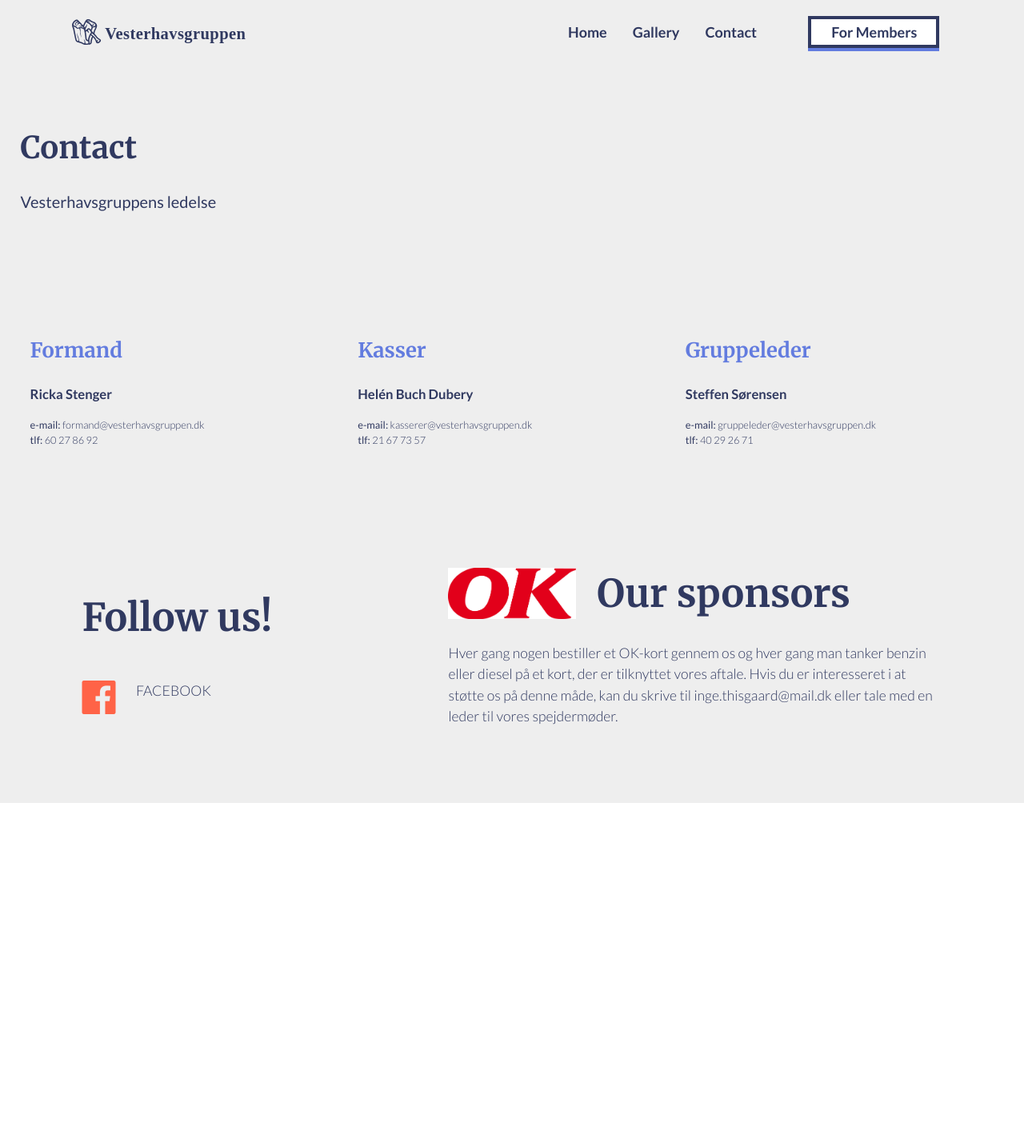
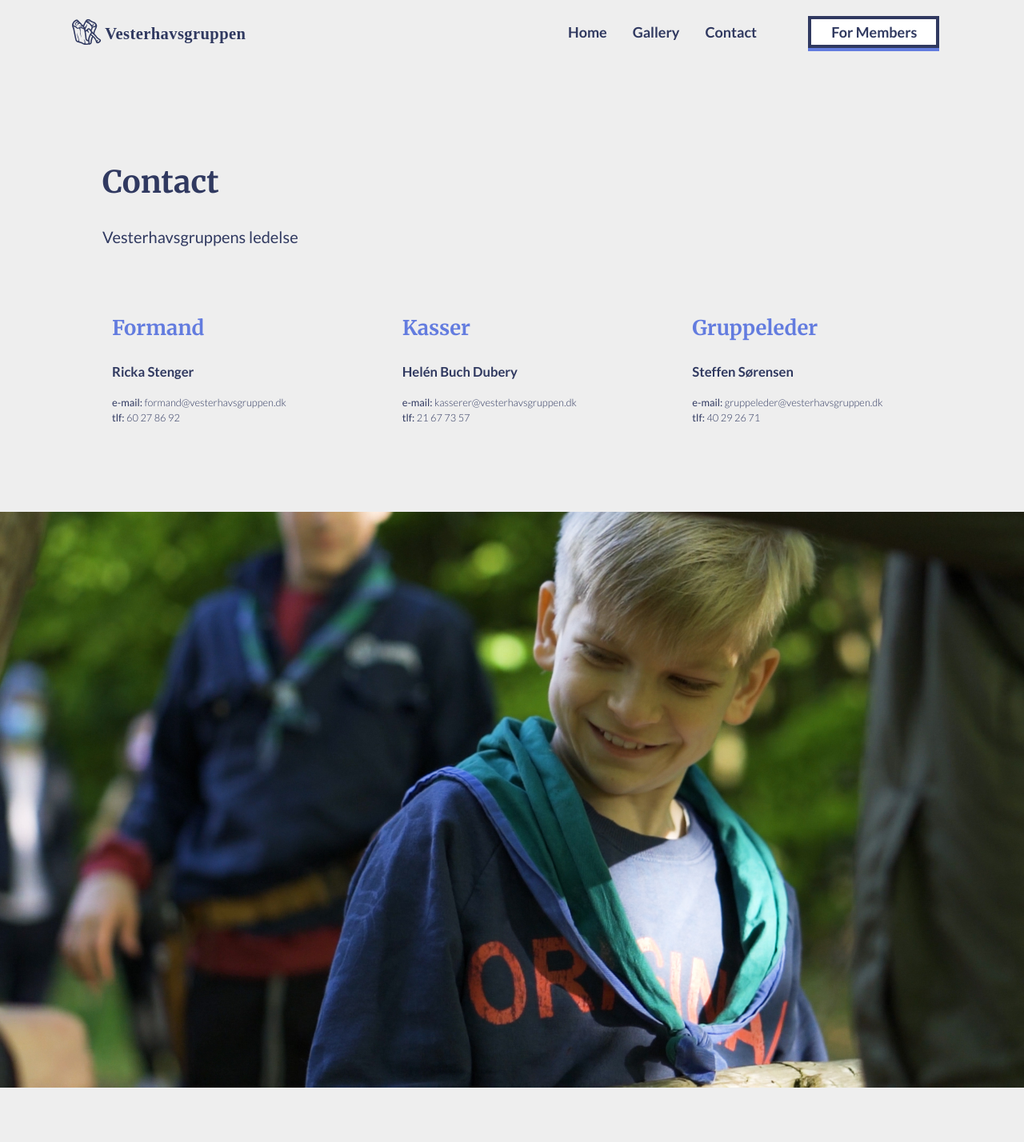
Before and after one commit to dzsozef13/Vesterhavsgruppen, a Vue app in the folder vester-app/: page /contact in a window 1280 px wide. Shown: the top 1428 px of the page at 80% size. Before the commit the page ends 1004 px from the top, so only its background shows below. Built offline with nearby package versions, Linux system fonts and the light colour scheme; a web font is replaced by a local one.

Commit message:
made landing page for contact and improved paddings

```diff
--- a/vester-app/src/views/Contact.vue
+++ b/vester-app/src/views/Contact.vue
@@ -6,12 +6,18 @@
           <Title color="#303960" ttlText="Contact"/>
           <Paragraph color="#303960" prgText="Vesterhavsgruppens ledelse"/>
         </v-col>
-      </v-row>
-      <v-row id="mainrow" >
         <v-col class="workers" lg="12">
           <Leaders v-for="teacher in teachers" :teacher="teacher" :key="teacher.mail"/>
         </v-col>
       </v-row>
+  </v-container>
+    <v-container fluid style="max-width: unset; margin:0; padding:0;" id="video">
+    <v-row lg="12"  style="margin:0;" >
+      <v-col lg="12"  style="padding:0;">
+        <v-img :src="require('../assets/Thumb.jpg')" id="video">
+        </v-img>
+      </v-col>
+    </v-row>
   </v-container>
   </div>
 </template>
@@ -66,7 +72,7 @@ export default {
   justify-content: center;
   flex-direction: column;
   min-height: 70vh;
-  padding: 5vh 2vw 2vh 2vw;
+  padding: 10vh 5vw 5vh 10vw;
   margin: 0;
 }
 
@@ -80,12 +86,13 @@ export default {
   display: flex;
   flex-direction: column;
   justify-items: center;
-  height: max-content;
 }
 
 #mainrow{
   display: flex;
   align-items: center;
+  flex: 0 0 auto;
+
 }
 .workers{
   display: flex;
--- a/vester-app/src/views/Gallery.vue
+++ b/vester-app/src/views/Gallery.vue
@@ -4,7 +4,7 @@
         <v-container fluid class="section-1" style="max-width: unset; margin:0;" >
             <v-row id="mainrow" >
             <v-col class="asd" >
-                <Title ttlText="Gallery"/>
+                <Title color="#303960" ttlText="Gallery"/>
                 <SquareButton btnText="Bliv Spejder" route="/about"/>
             </v-col>
             <v-col>
@@ -595,7 +595,7 @@ export default {
 #mainrow{
   display: flex;
   align-items: center;
-  padding: 24px 16vw 24px 16vw;
+  padding: 10vh 5vw 5vh 10vw;
 
 }
 #car-col{
--- a/vester-app/src/views/Home.vue
+++ b/vester-app/src/views/Home.vue
@@ -104,7 +104,7 @@ export default {
   align-items: left;
   justify-content: center;
   min-height: 70vh;
-  padding: 24px 16vw 24px 16vw;
+  padding: 10vh 5vw 5vh 10vw;
   margin: 0;
 }
 
```
